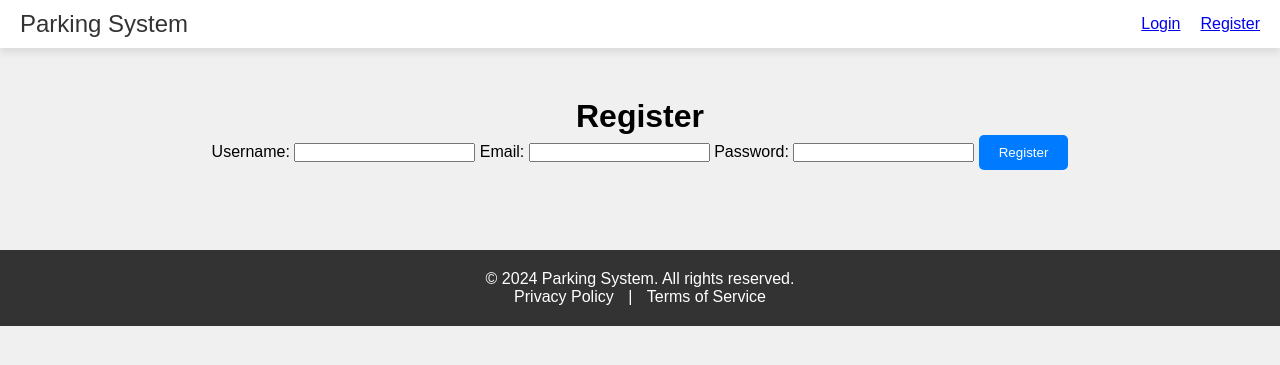
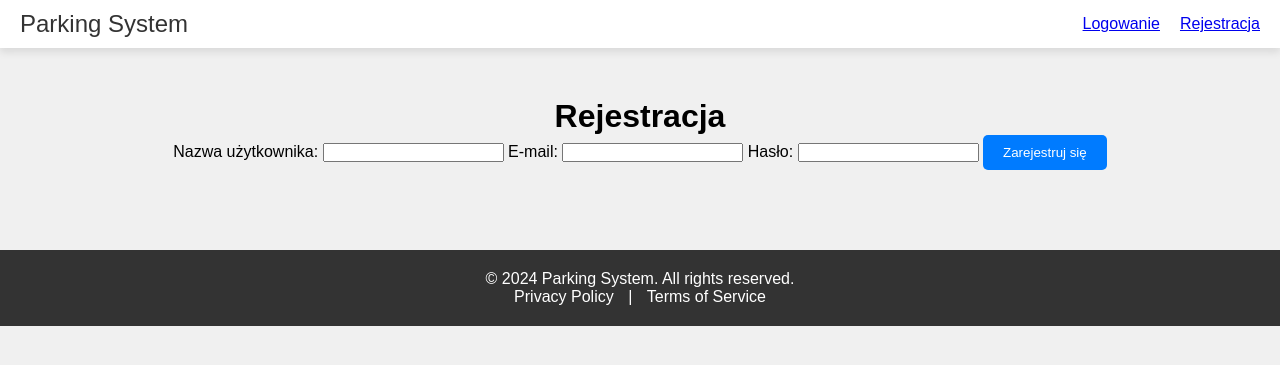
Before and after one commit to Beretus/ProjektParking, a Flask app: page /register in a window 1280 px wide. Shown: the top 365 px of the page. Run offline with Flask 3, Linux system fonts and the light colour scheme; parts of the project's set-up code (start-up, migrations or seed data) failed here and were passed over.

Commit message:
Update register.html

```diff
--- a/templates/register.html
+++ b/templates/register.html
@@ -3,7 +3,7 @@
 <head>
     <meta charset="UTF-8">
     <meta name="viewport" content="width=device-width, initial-scale=1.0">
-    <title>Register</title>
+    <title>Rejestracja</title>
     <link rel="stylesheet" href="{{ url_for('styles', filename='registerStyle.css') }}">
 </head>
 <body>
@@ -16,14 +16,14 @@
         </button>
         <div class="menu" id="nav-menu">
             <ul>
-                <li class="menu-link"><a href="{{ url_for('login') }}">Login</a></li>
-                <li class="menu-link"><a href="{{ url_for('register') }}">Register</a></li>
+                <li class="menu-link"><a href="{{ url_for('login') }}">Logowanie</a></li>
+                <li class="menu-link"><a href="{{ url_for('register') }}">Rejestracja</a></li>
             </ul>
         </div>
     </nav>
 
     <div class="content-container">
-        <h1 class="text-center">Register</h1>
+        <h1 class="text-center">Rejestracja</h1>
 
         <!-- Flash messages -->
         {% with messages = get_flashed_messages(with_categories=true) %}
@@ -37,16 +37,16 @@
         {% endwith %}
 
         <form method="POST">
-            <label for="username">Username:</label>
+            <label for="username">Nazwa użytkownika:</label>
             <input type="text" id="username" name="username" required>
 
-            <label for="email">Email:</label>
+            <label for="email">E-mail:</label>
             <input type="email" id="email" name="email" required>
 
-            <label for="password">Password:</label>
+            <label for="password">Hasło:</label>
             <input type="password" id="password" name="password" required>
 
-            <button type="submit" class="btn">Register</button>
+            <button type="submit" class="btn">Zarejestruj się</button>
         </form>
     </div>
 
```
